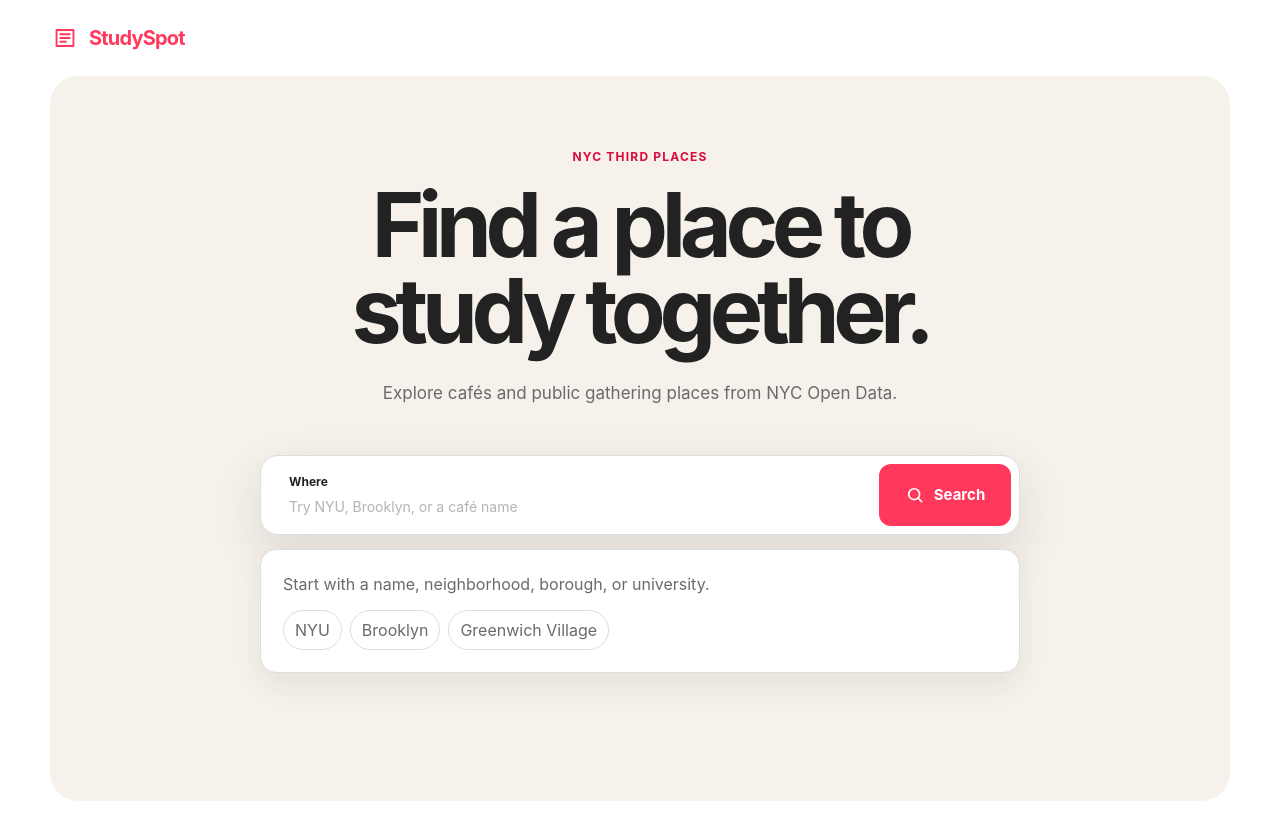
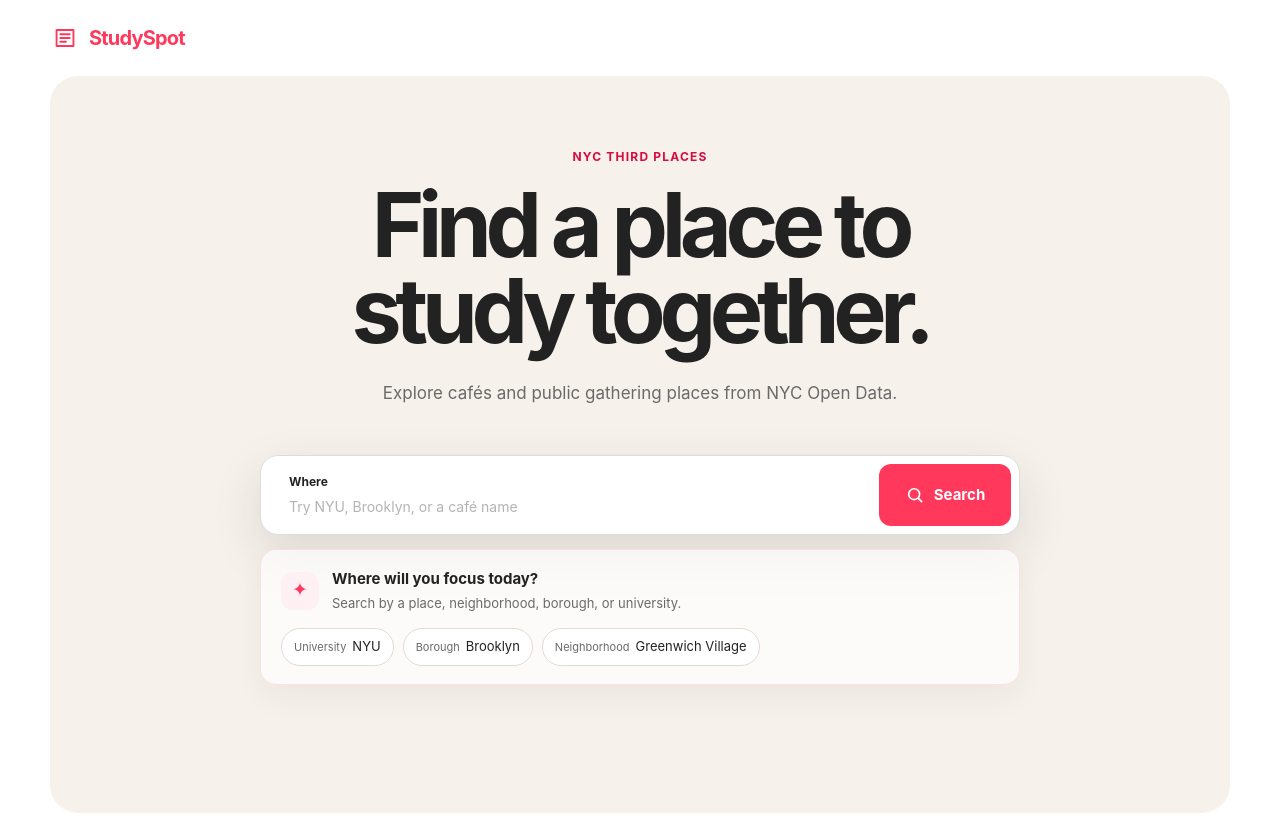
Before and after one commit to 2SpaceMasterRace/studyspot, a SvelteKit app in the folder src/frontend/: page / in a window 1280 px wide. Built offline with nearby package versions, Linux system fonts and the light colour scheme.

Commit message:
style: refine search empty state

```diff
--- a/src/frontend/src/routes/+page.svelte
+++ b/src/frontend/src/routes/+page.svelte
@@ -80,12 +80,22 @@
 				{#if loading}
 					<div class="state-card loading" role="status">Finding great places to study…</div>
 				{:else if !query.trim()}
-					<div class="state-card empty">
-						<p>Start with a name, neighborhood, borough, or university.</p>
-						<div class="suggestions">
-							<button onclick={() => updateQuery('NYU')}>NYU</button><button
-								onclick={() => updateQuery('Brooklyn')}>Brooklyn</button
-							><button onclick={() => updateQuery('Greenwich Village')}>Greenwich Village</button>
+					<div class="empty-state">
+						<div class="empty-icon" aria-hidden="true">✦</div>
+						<div>
+							<p class="empty-title">Where will you focus today?</p>
+							<p class="empty-copy">Search by a place, neighborhood, borough, or university.</p>
+						</div>
+						<div class="suggestions" aria-label="Suggested searches">
+							<button type="button" onclick={() => updateQuery('NYU')}
+								><span>University</span>NYU</button
+							>
+							<button type="button" onclick={() => updateQuery('Brooklyn')}
+								><span>Borough</span>Brooklyn</button
+							>
+							<button type="button" onclick={() => updateQuery('Greenwich Village')}
+								><span>Neighborhood</span>Greenwich Village</button
+							>
 						</div>
 					</div>
 				{:else if results.length === 0}
@@ -220,18 +230,72 @@
 		content: '';
 		animation: spin 0.8s linear infinite;
 	}
+	.empty-state {
+		display: grid;
+		grid-template-columns: auto 1fr;
+		align-items: center;
+		gap: 13px;
+		margin-top: 14px;
+		padding: 18px 20px;
+		border: 1px solid rgb(255 56 92 / 13%);
+		border-radius: 16px;
+		background: rgb(255 255 255 / 68%);
+		box-shadow: 0 12px 30px rgb(34 34 34 / 5%);
+	}
+	.empty-icon {
+		display: grid;
+		width: 38px;
+		height: 38px;
+		place-items: center;
+		border-radius: 12px;
+		color: var(--color-brand);
+		background: #fff0f3;
+		font-size: 19px;
+	}
+	.empty-title,
+	.empty-copy {
+		margin: 0;
+	}
+	.empty-title {
+		font-size: 15px;
+		font-weight: 700;
+	}
+	.empty-copy {
+		margin-top: 3px;
+		color: var(--color-muted);
+		font-size: 13px;
+	}
 	.suggestions {
+		grid-column: 1 / -1;
 		display: flex;
 		flex-wrap: wrap;
-		gap: 8px;
-		margin-top: 14px;
+		gap: 9px;
+		margin-top: 2px;
 	}
 	.suggestions button {
-		border: 1px solid var(--color-border);
+		display: inline-flex;
+		align-items: baseline;
+		gap: 6px;
+		border: 1px solid #e6d8da;
 		border-radius: 999px;
-		padding: 7px 11px;
-		background: white;
+		padding: 8px 12px;
+		color: var(--color-text);
+		background: #fff;
+		font-size: 13px;
 		cursor: pointer;
+		transition:
+			transform 150ms ease,
+			border-color 150ms ease,
+			background 150ms ease;
+	}
+	.suggestions button span {
+		color: var(--color-muted);
+		font-size: 11px;
+	}
+	.suggestions button:hover {
+		border-color: #ff9bae;
+		background: #fff6f7;
+		transform: translateY(-1px);
 	}
 	.result-heading {
 		display: flex;
@@ -334,5 +398,9 @@
 			gap: 10px;
 			font-size: 12px;
 		}
+		.empty-state {
+			align-items: start;
+			padding: 17px;
+		}
 	}
 </style>
```
